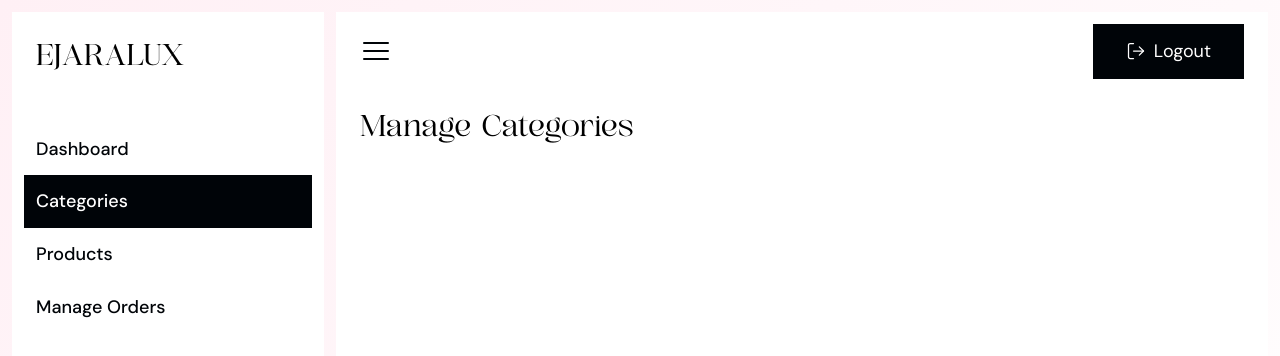
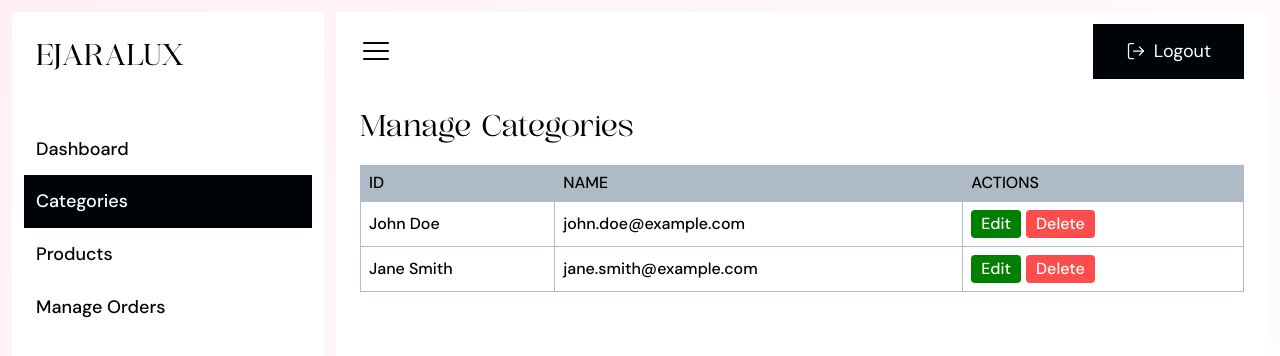
Before and after one commit to NjohPrince/ejaralux-frontend, a Next.js app: page /dashboard/categories in a window 1280 px wide. Shown: the top 356 px of the page. Built offline with nearby package versions, Linux system fonts and the light colour scheme; no server answers.

Commit message:
feat(dashboard): worked on the categories table

```diff
--- a/modules/dashboard/components/molecules/table/table.module.css
+++ b/modules/dashboard/components/molecules/table/table.module.css
@@ -0,0 +1,40 @@
+.container table {
+  width: 100%;
+  border-collapse: collapse;
+  margin-top: 20px;
+  font-size: 1.6rem;
+}
+
+.container th,
+.container td {
+  border: 1px solid var(--secondary-white-color);
+  padding: 8px;
+  text-align: left;
+}
+
+.container th {
+  background-color: var(--secondary-white-color);
+}
+
+.action-button {
+  padding: 5px 10px;
+  border: none;
+  border-radius: 4px;
+  cursor: pointer;
+  margin-right: 5px;
+  font-size: 1.6rem;
+}
+
+.action-button.edit {
+  background-color: var(--success-color);
+  color: var(--white-color);
+}
+
+.action-button.delete {
+  background-color: var(--error-color);
+  color: var(--white-color);
+}
+
+.action-button:hover {
+  opacity: 0.8;
+}
--- a/modules/dashboard/components/molecules/table/table.molecule.tsx
+++ b/modules/dashboard/components/molecules/table/table.molecule.tsx
@@ -1,9 +1,55 @@
-import React from 'react'
+import React from "react";
+
+import classes from "./table.module.css";
 
 const TableMolecule = () => {
   return (
-    <div>TableMolecule</div>
-  )
-}
+    <div className={`${classes.container}`}>
+      <table>
+        <thead>
+          <tr>
+            <th>ID</th>
+            <th>NAME</th>
+            <th>ACTIONS</th>
+          </tr>
+        </thead>
+        <tbody>
+          <tr>
+            <td>John Doe</td>
+            <td>john.doe@example.com</td>
+            <td>
+              <button
+                className={`${classes["action-button"]} ${classes["edit"]}`}
+              >
+                Edit
+              </button>
+              <button
+                className={`${classes["action-button"]} ${classes["delete"]}`}
+              >
+                Delete
+              </button>
+            </td>
+          </tr>
+          <tr>
+            <td>Jane Smith</td>
+            <td>jane.smith@example.com</td>
+            <td>
+              <button
+                className={`${classes["action-button"]} ${classes["edit"]}`}
+              >
+                Edit
+              </button>
+              <button
+                className={`${classes["action-button"]} ${classes["delete"]}`}
+              >
+                Delete
+              </button>
+            </td>
+          </tr>
+        </tbody>
+      </table>
+    </div>
+  );
+};
 
-export default TableMolecule
+export default TableMolecule;
--- a/modules/dashboard/components/templates/categories/categories.template.tsx
+++ b/modules/dashboard/components/templates/categories/categories.template.tsx
@@ -1,11 +1,13 @@
 import React from "react";
 
 import TemplateheaderAtom from "../../atoms/template-header/template-header.atom";
+import TableMolecule from "../../molecules/table/table.molecule";
 
 const DashboardCategoriesTemplate = () => {
   return (
-    <div>
+    <div className={`flex col 32`}>
       <TemplateheaderAtom content="Manage Categories" />
+      <TableMolecule />
     </div>
   );
 };
```
